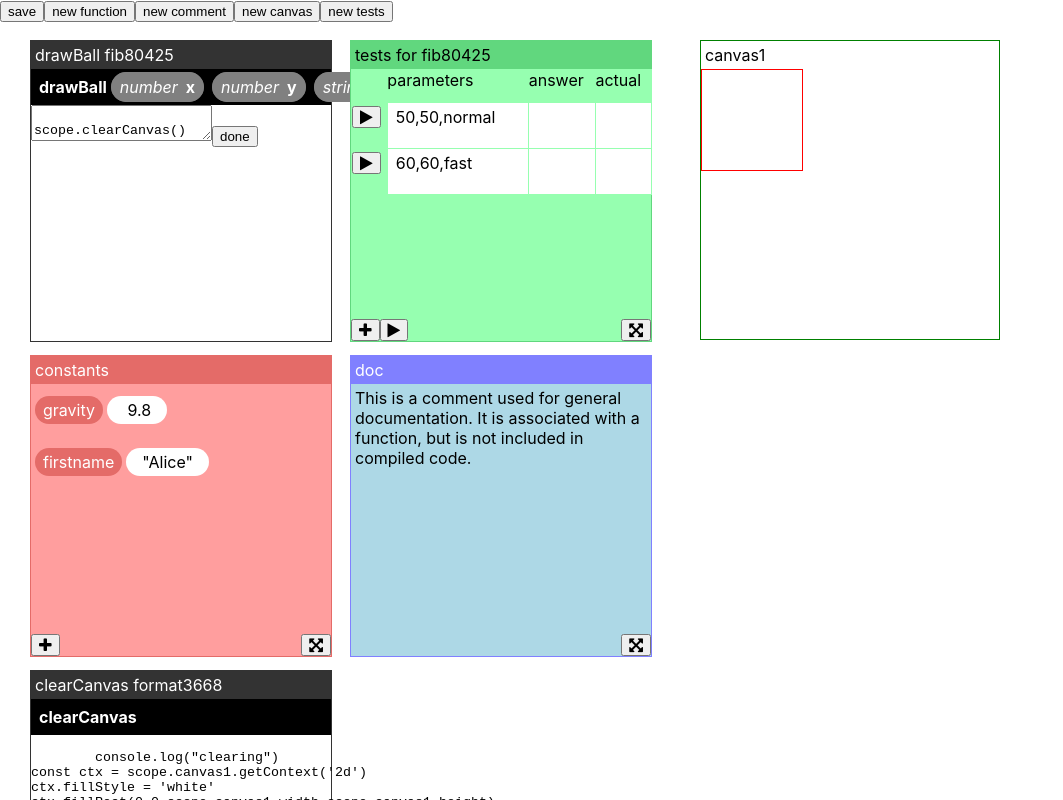
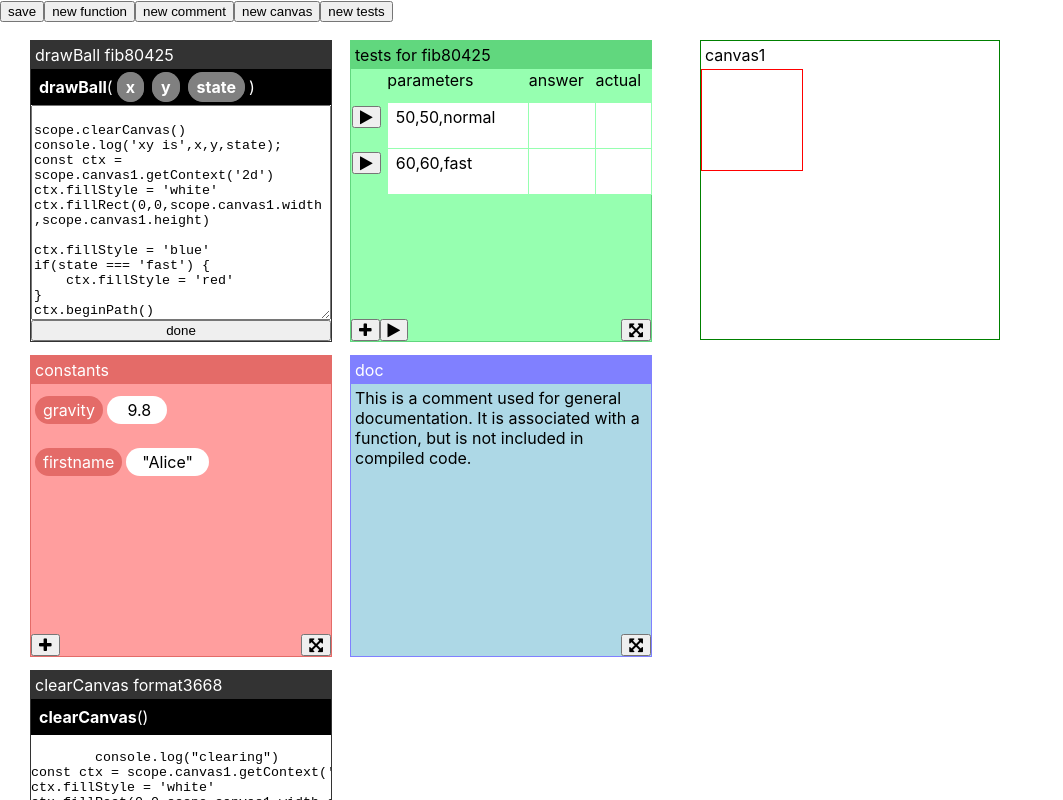
Before and after one commit to joshmarinacci/koding-experiment, a React (Create React App) app: page / in a window 1280 px wide. Both pictures are taken after a click on the element 181 px from the left and 217 px from the top of the page. Shown: the top 800 px of the page, without its empty margins (0-1063 px from the left). Built offline with nearby package versions, Linux system fonts and the light colour scheme.

Commit message:
make function body editing work

```diff
--- a/src/App.css
+++ b/src/App.css
@@ -32,6 +32,8 @@ body {
   left: 100px;
   top: 100px;
   background-color: white;
+    display: flex;
+    flex-direction: column;
 }
 
 .function .title {
@@ -64,6 +66,11 @@ body {
   font-family: monospace;
   font-size: 10pt;
   white-space: pre;
+  overflow: scroll;
+  flex:1.0;
+}
+.function textarea {
+  flex:1.0;
 }
 
 
--- a/src/FunctionView.js
+++ b/src/FunctionView.js
@@ -4,14 +4,14 @@ import {DraggableWindow} from './DraggableWindow'
 export const FunView = ({fun,editor}) => {
     const [editable, setEditing] = useState(false)
     const params = fun.params.map(par => {
-        return <span className="param" key={par.name}><i>{par.type}</i><b>{par.name}</b></span>
+        return <span className="param" key={par.name}><b>{par.name}</b></span>
     })
     return <DraggableWindow type="function" fun={fun} title={fun.name + " " + fun.id} editor={editor}>
         <div className="signature">
             <span className="name">{fun.name}</span>
-            {params}
+            ({params})
         </div>
-        {editable?<EditableBody fun={fun} onClick={()=>setEditing(false)}/>:<ViewOnlyBody fun={fun} onClick={()=>setEditing(true)}/>}
+        {editable?<EditableBody fun={fun} editor={editor} onClick={()=>setEditing(false)}/>:<ViewOnlyBody fun={fun} onClick={()=>setEditing(true)}/>}
     </DraggableWindow>
 }
 
@@ -20,9 +20,13 @@ const ViewOnlyBody = ({fun, onClick}) => {
     return <div className="body" onClick={onClick}>{fun.body}</div>
 }
 
-const EditableBody = ({fun, onClick}) => {
-    return <div>
-        <textarea value={fun.body}/>
-        <button onClick={onClick}>done</button>
-    </div>
+const EditableBody = ({fun, onClick,editor}) => {
+    const [body,setBody] = useState(fun.body)
+    return <>
+        <textarea value={body} onChange={(e)=>setBody(e.target.value)}/>
+        <button onClick={()=>{
+            editor.updateFunctionBody(fun,body)
+            onClick()
+        }}>done</button>
+        </>
 }
--- a/src/ProjectEditor.js
+++ b/src/ProjectEditor.js
@@ -28,6 +28,11 @@ export class ProjectEditor {
 
     setCanvasRef(fun, node) {
         fun.canvasRef = node
+    }
+
+    updateFunctionBody(fun,body) {
+        fun.body = body
+        this.fireChange()
     }
 
 
```
